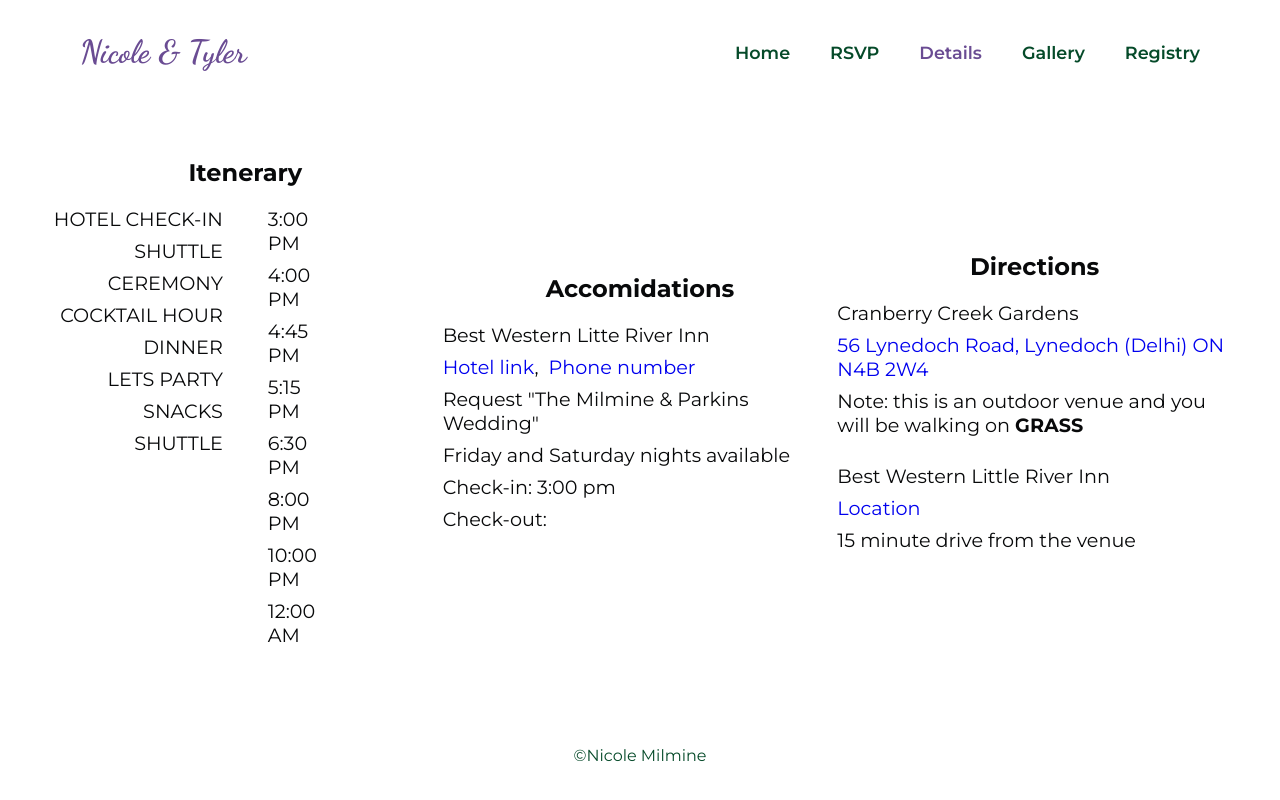
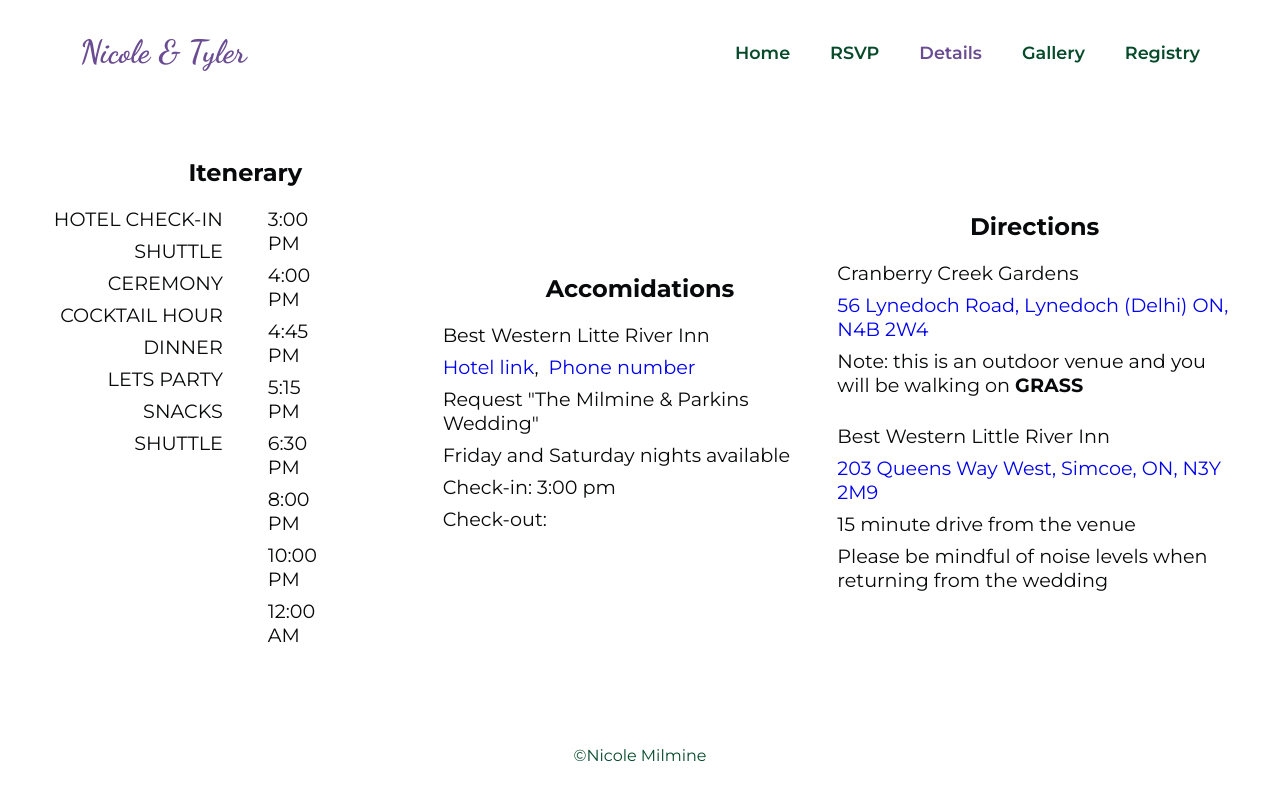
Before and after one commit to n2milmin/my_wedding_site, a React (Create React App) app: page /details in a window 1280 px wide. Shown: the top 800 px of the page. Built offline with nearby package versions, Linux system fonts and the light colour scheme.

Commit message:
detials.js - changed the location of accomidations to the street address & added a line about being mindful of noise

```diff
--- a/src/pages/Details.js
+++ b/src/pages/Details.js
@@ -64,12 +64,13 @@ const Details = () => {
             <div className="right">
                 <h2>Directions</h2>
                 <p>Cranberry Creek Gardens</p>
-                <p><Link onClick={ handleMaps() }>56 Lynedoch Road, Lynedoch (Delhi) ON N4B 2W4</Link></p>
+                <p><Link onClick={ handleMaps() }>56 Lynedoch Road, Lynedoch (Delhi) ON, N4B 2W4</Link></p>
                 <p>Note: this is an outdoor venue and you will be walking on <strong>GRASS</strong></p>
                 <br/>
                 <p>Best Western Little River Inn</p>
-                <p><Link onClick={ handleMaps() }>Location</Link></p>
+                <p><Link onClick={ handleMaps() }>203 Queens Way West, Simcoe, ON, N3Y 2M9</Link></p>
                 <p>15 minute drive from the venue</p>
+                <p>Please be mindful of noise levels when returning from the wedding</p>
                 </div>
         </div>
     )
```
